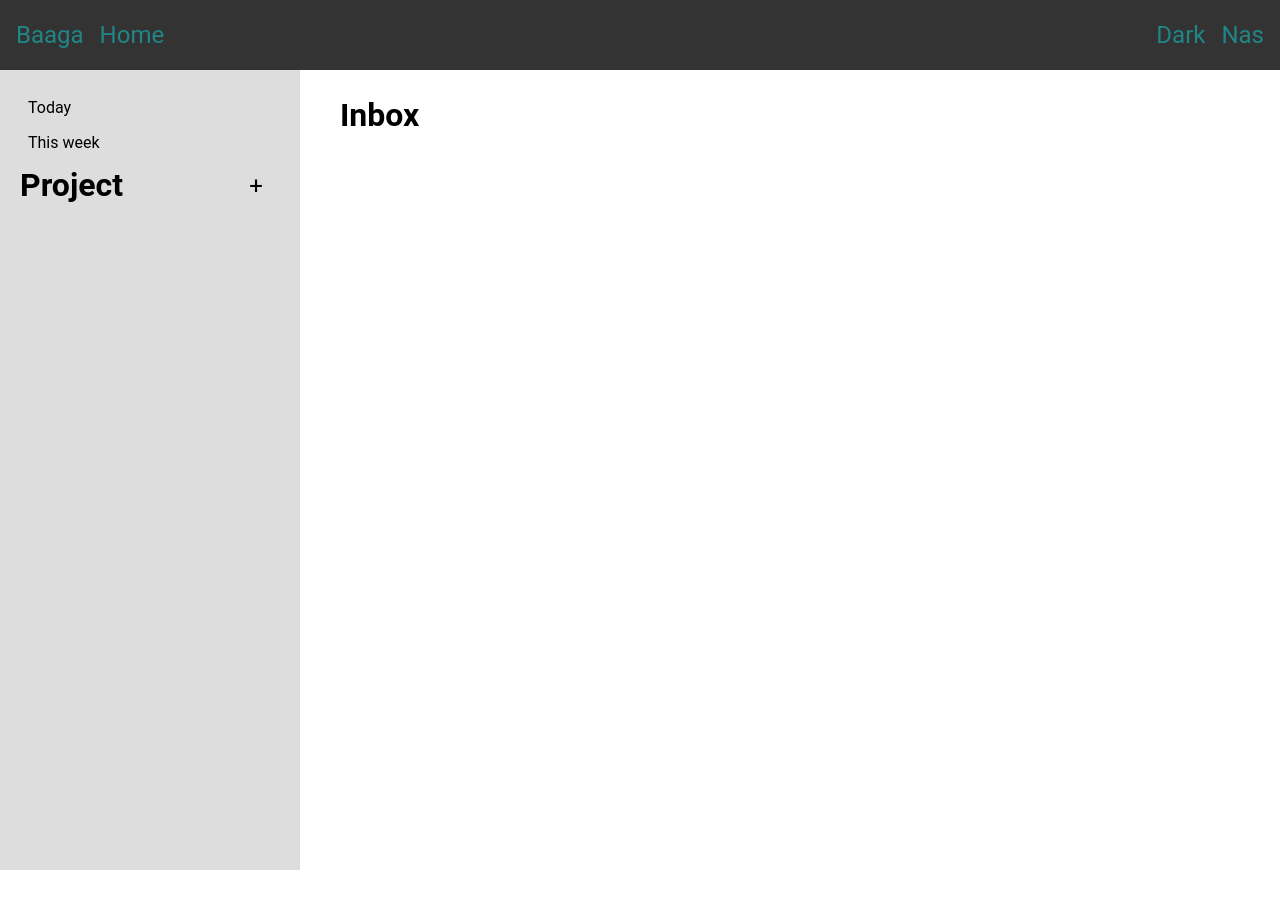
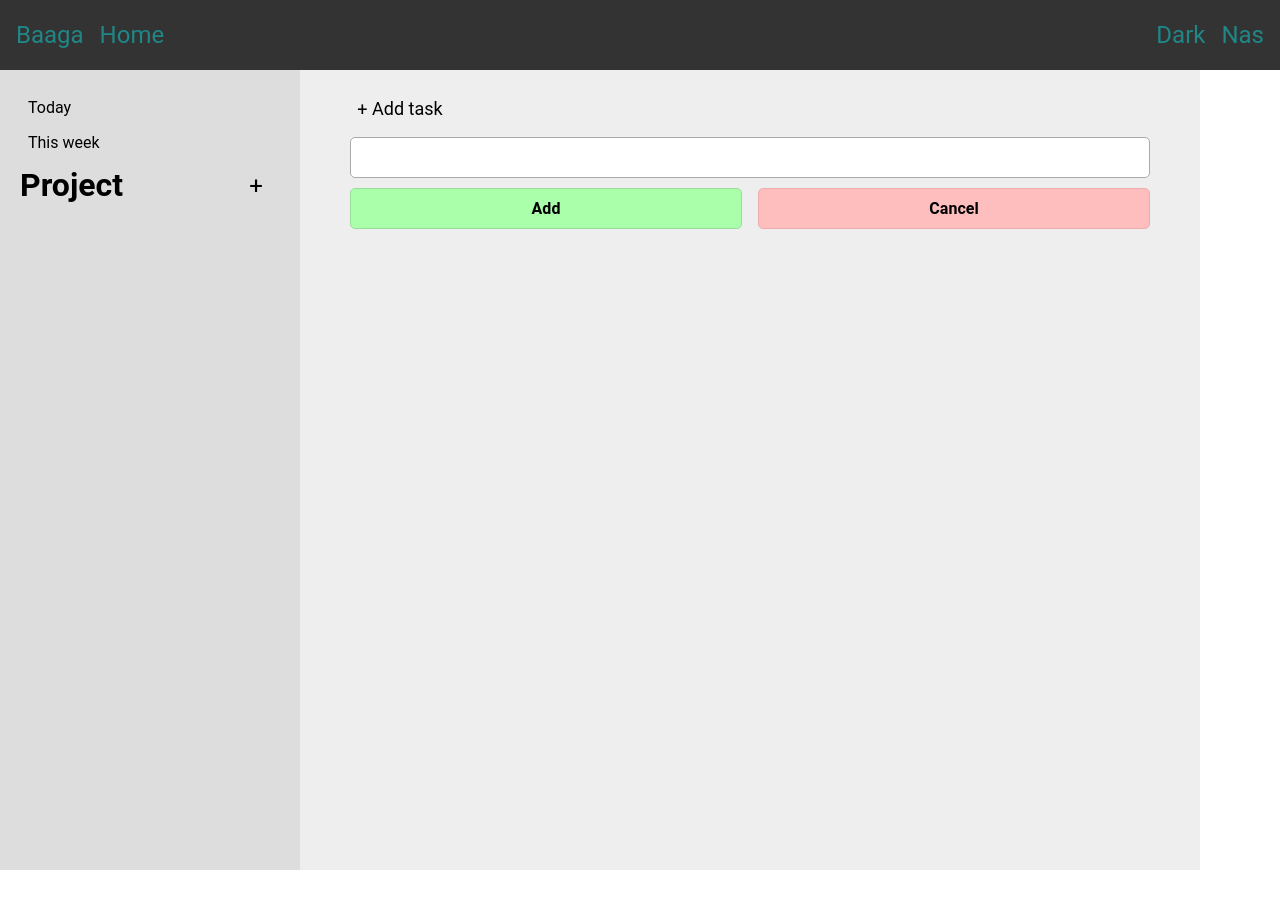
Before and after one commit to itsNas/To-do-list, a website built with webpack: page src/template.html in a window 1280 px wide. Built offline with nearby package versions, Linux system fonts and the light colour scheme.

Commit message:
add preview task element

```diff
--- a/src/styles/layout/left-bar.scss
+++ b/src/styles/layout/left-bar.scss
@@ -90,6 +90,12 @@
   background-color: #f5b2b2;
 }
 
+.add_task_popup {
+  display: block;
+  width: 100%;
+  padding: 10px;
+  text-align: center;
+}
 .btn_project_list {
   @include flex(row, center, space-between);
   background-color: $color-secondary-light;
@@ -111,3 +117,60 @@
 .btn_project_list:hover {
   background-color: $color-primary-light;
 }
+
+.add_task_popup.active {
+  display: block;
+}
+
+.input_add_task {
+  border: 1px solid #aaa;
+  margin-bottom: 10px;
+}
+
+.add_task_buttons {
+  display: flex;
+  align-items: center;
+  justify-content: space-around;
+  gap: 1rem;
+}
+
+.btn_add_task {
+  border: 1px solid #99dd99;
+  background-color: #aaffaa;
+  font-weight: bold;
+}
+
+.btn_cancel_task {
+  border: 1px solid #eeadad;
+  background-color: #ffbebe;
+  font-weight: bold;
+}
+
+.btn_add_task:hover {
+  background-color: #a6f0a6;
+}
+
+.btn_cancel_task:hover {
+  background-color: #f5b2b2;
+}
+
+.btn_add_list {
+  background-color: $color-primary-light;
+  text-align: center;
+  font-size: $font-size-small;
+  width: 120px;
+  padding: 0.5rem;
+  cursor: pointer;
+}
+
+.btn_add_list.active {
+  display: none;
+}
+
+.btn_add_list:hover {
+  background-color: $color-secondary-light;
+}
+
+.project_preview {
+  background-color: $color-primary-light;
+}
--- a/src/template.html
+++ b/src/template.html
@@ -40,8 +40,16 @@
           <div class="project_list"></div>
         </div>
         <div class="project_preview">
-          <h1 class="project_name">Inbox</h1>
+          <h1 class="project_name"></h1>
           <div class="task_list"></div>
+          <button class="btn_add_list">+ Add task</button>
+          <div class="add_task_popup">
+            <input type="text" id="input_add_task" class="input_add_task" />
+            <div class="add_task_buttons">
+              <button class="btn_add_task">Add</button>
+              <button class="btn_cancel_task">Cancel</button>
+            </div>
+          </div>
         </div>
       </div>
     </div>
```
